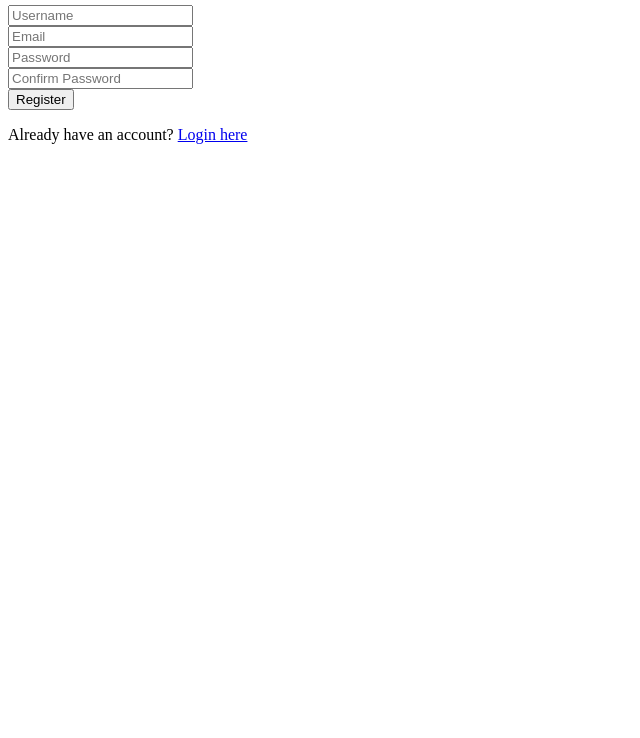
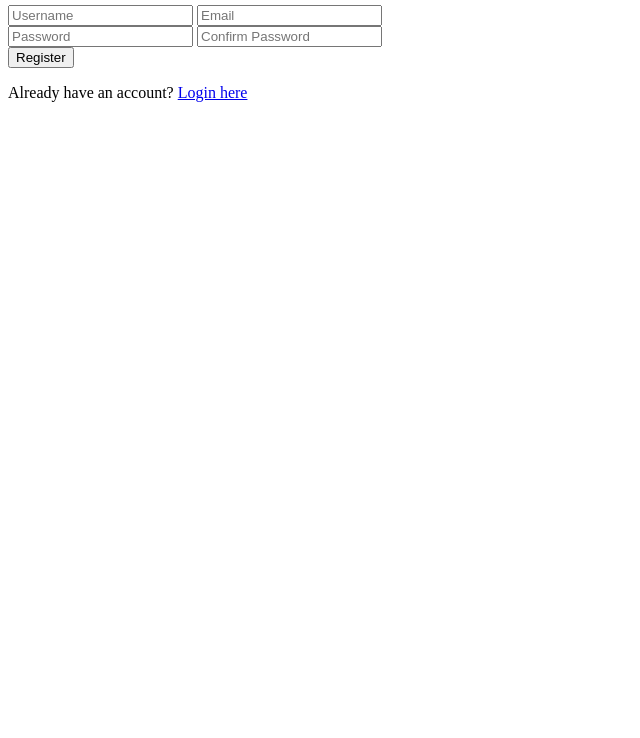
Before and after one commit to ciocee/FridgeMatch, a plain HTML site: page public/pages/register/index.html in a window 1280 px wide. Shown: the part 62-800 px from the top of the page, without its empty margins (0-640 px from the left). Drawn offline with Linux system fonts and the light colour scheme.

Commit message:
fix grafico

```diff
--- a/public/pages/register/index.html
+++ b/public/pages/register/index.html
@@ -10,9 +10,9 @@
         <form class="register-form" id="register-form">
             <h2>Register</h2>
             <div class="input-group">
-                <input type="text" name="username" placeholder="Username" required> <br>
+                <input type="text" name="username" placeholder="Username" required>
                 <input type="email" name="email" placeholder="Email" required> <br>
-                <input type="password" name="password" placeholder="Password" minlength="8" required> <br>
+                <input type="password" name="password" placeholder="Password" minlength="8" required>
                 <input type="password" name="confirm-password" placeholder="Confirm Password" minlength="8" required> <br>
                 <button type="submit" name="register">Register</button>
                 <p>Already have an account? <a href="../login">Login here</a></p>
```
